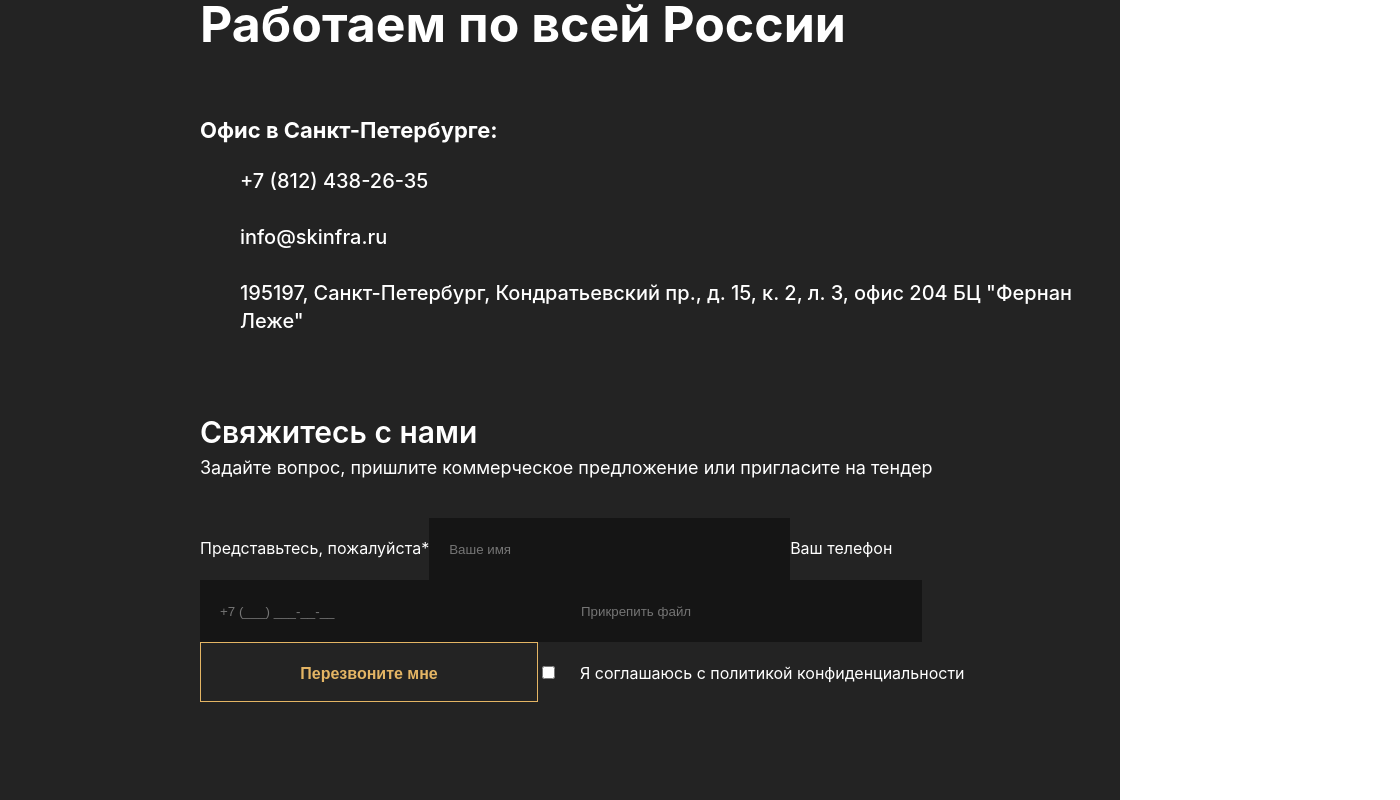
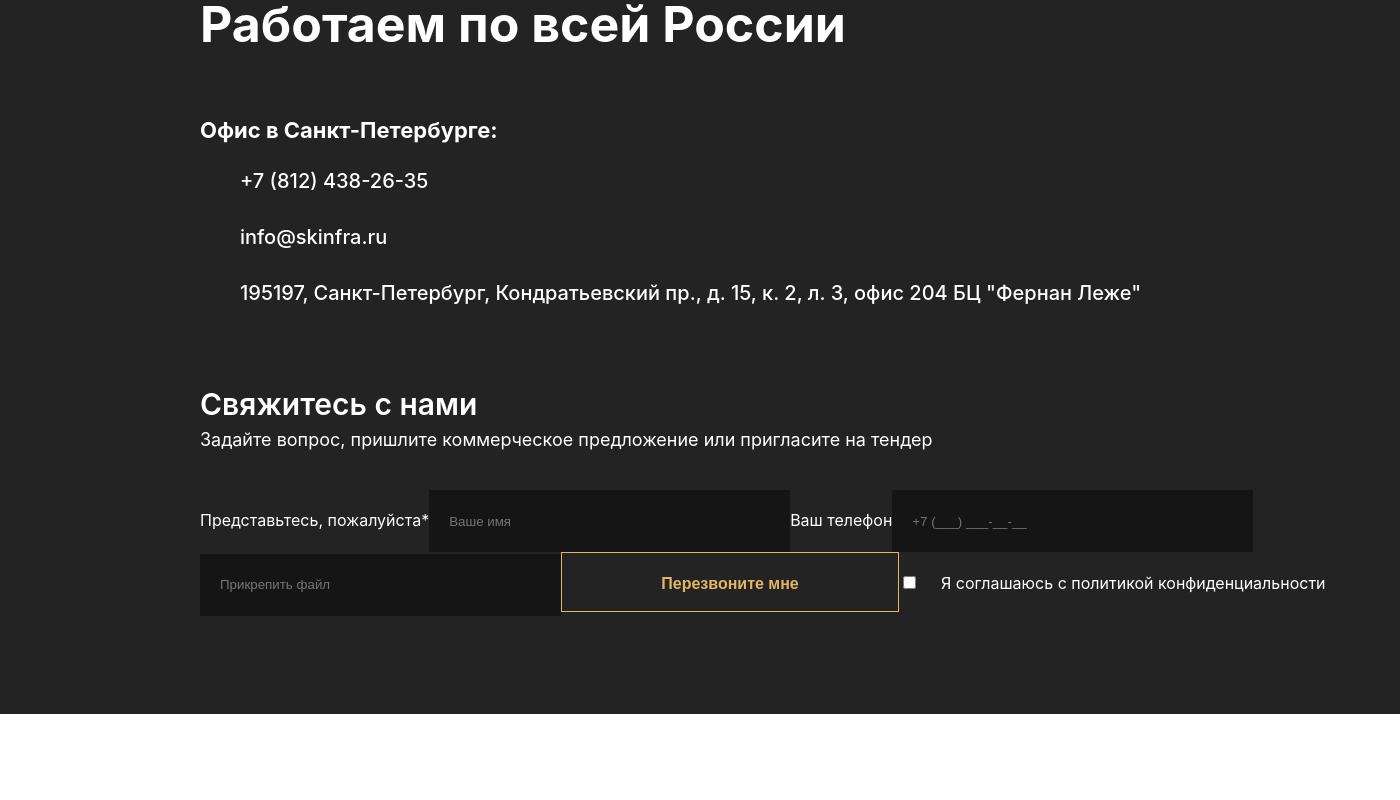
Before and after one commit to ITeam-by-GOIT/react-ptactice, a React (Create React App) app: page / in a window 1280 px wide. Shown: the part 1033-1833 px from the top of the page, 1400 px wide, since content can reach past the window. After the commit the page ends 1747 px from the top, so only its background shows below. Built offline with nearby package versions, Linux system fonts and the light colour scheme.

Commit message:
added files

```diff
--- a/src/App.css
+++ b/src/App.css
@@ -1,7 +1,7 @@
 body {
   /* color: #61dafb; */
 }
-ul {
+li {
   list-style: none;
 }
 a {
--- a/src/components/contacts/Contacts.jsx
+++ b/src/components/contacts/Contacts.jsx
@@ -1,6 +1,9 @@
 import styles from '../contacts/contacts.module.css';
+import Forma from './Forma.jsx';
+import React, { Component } from 'react';
 
-function Contacts(props) {
+export default class Contacts extends Component {
+  render() {
     return (
       <section className={styles.contactsWrapper}>
         <div className={styles.addressBlock}>
@@ -29,57 +32,10 @@ function Contacts(props) {
             Задайте вопрос, пришлите коммерческое предложение или пригласите на
             тендер
           </p>
-        <form className={styles.formFeedback}>
-          <label htmlFor="" className={styles.formLabel}>
-            Представьтесь, пожалуйста*
-            <span className={styles.formWrapper}>
-              <input
-                type="text"
-                name="user-name"
-                className={styles.formInput}
-                placeholder="Ваше имя"
-              />
-            </span>
-          </label>
-          <label htmlFor="" className={styles.formLabel}>
-            Ваш телефон
-            <span className={styles.formWrapper}>
-              <input
-                type="text"
-                name="user-phone"
-                className={styles.formInput}
-                placeholder="+7 (___) ___-__-__"
-              />
-            </span>
-          </label>
-          <label htmlFor="" className={styles.formLabel}>
-            <span className={styles.formWrapper}>
-              <input
-                type="text"
-                name="user-file"
-                className={styles.formInput}
-                placeholder="Прикрепить файл"
-              />
-            </span>
-          </label>
-          <button type="submit" className={styles.buttonCall}>
-            Перезвоните мне
-          </button>
-          <span>
-            <input
-              type="checkbox"
-              name="user-policy"
-              id="check_policy"
-              className={styles.checkbox}
-            />
-            <label htmlFor="check_policy" className={styles.labelCheck}>
-              Я соглашаюсь с политикой конфиденциальности
-            </label>
-          </span>
-        </form>
+          <Forma />
         </div>
         <div className={styles.imageBlock}></div>
       </section>
     );
   }
-export default Contacts;
+}
--- /dev/null
+++ b/src/components/contacts/Forma.jsx
@@ -0,0 +1,84 @@
+import React, { Component } from 'react';
+import styles from '../contacts/forma.module.css';
+// import PropTypes from 'prop-types';
+
+export default class Forma extends Component {
+  state = {
+    name: '',
+    number: '',
+  };
+  handleChange = e => {
+    const { name, value } = e.currentTarget;
+    this.setState({ [name]: value });
+  };
+  handleSubmit = e => {
+    e.preventDefault();
+    this.props.onSubmit(this.state);
+    this.resetForm();
+  };
+  resetForm = () => {
+    this.setState({ name: '', number: '' });
+  };
+  render() {
+    const { name, number } = this.state;
+    return (
+      <>
+        <form className={styles.formFeedback}>
+          <label htmlFor="" className={styles.formLabel}>
+            Представьтесь, пожалуйста*
+            <span className={styles.formWrapper}>
+              <input
+                onChange={this.handleChange}
+                value={name}
+                type="text"
+                name="name"
+                className={styles.formInput}
+                placeholder="Ваше имя"
+              />
+            </span>
+          </label>
+          <label htmlFor="" className={styles.formLabel}>
+            Ваш телефон
+            <span className={styles.formWrapper}>
+              <input
+                onChange={this.handleChange}
+                value={number}
+                type="tel"
+                name="number"
+                className={styles.formInput}
+                placeholder="+7 (___) ___-__-__"
+              />
+            </span>
+          </label>
+          <label htmlFor="" className={styles.formLabel}>
+            <span className={styles.formWrapper}>
+              <input
+                type="text"
+                name="file"
+                className={styles.formInput}
+                placeholder="Прикрепить файл"
+              />
+            </span>
+          </label>
+          <button type="submit" className={styles.buttonCall}>
+            Перезвоните мне
+          </button>
+          <span>
+            <input
+              type="checkbox"
+              name="user-policy"
+              id="check_policy"
+              className={styles.checkbox}
+            />
+            <label htmlFor="check_policy" className={styles.labelCheck}>
+              Я соглашаюсь с политикой конфиденциальности
+            </label>
+          </span>
+        </form>
+      </>
+    );
+  }
+  // Forma.propTypes = {
+  //     onSubmit: this.propTypes.func,
+  // }
+}
--- a/src/components/contacts/contacts.module.css
+++ b/src/components/contacts/contacts.module.css
@@ -11,7 +11,7 @@ a {
   padding-top: 150px;
   padding-left: 200px;
   padding-bottom: 98px;
-  width: 920px;
+  width: 1200px;
 }
 .mainTitle {
   color: #fff;
@@ -56,41 +56,3 @@ a {
   color: #ffffff;
   margin-bottom: 45px;
 }
-.formLabel {
-  font-weight: 400;
-  font-size: 16px;
-  line-height: 1.562;
-  color: #ffffff;
-}
-.formWrapper::placeholder {
-  font-weight: 400;
-  font-size: 14px;
-  line-height: 2.143;
-  color: #ffffff;
-}
-.formInput {
-  width: 339px;
-  height: 60px;
-  background-color: #151515;
-  border: none;
-  color: #ffffff;
-  padding-left: 20px;
-}
-.buttonCall {
-  background: #232323;
-  border: 1px solid #e4b564;
-  font-weight: 600;
-  font-size: 16px;
-  line-height: 3.75;
-  text-align: center;
-  color: #e4b564;
-  width: 338px;
-  height: 60px;
-}
-.labelCheck {
-  font-weight: 400;
-  font-size: 16px;
-  line-height: 1.563;
-  color: #ffffff;
-  margin-left: 22px;
-}
--- /dev/null
+++ b/src/components/contacts/forma.module.css
@@ -0,0 +1,38 @@
+.formLabel {
+  font-weight: 400;
+  font-size: 16px;
+  line-height: 1.562;
+  color: #ffffff;
+}
+.formWrapper::placeholder {
+  font-weight: 400;
+  font-size: 14px;
+  line-height: 2.143;
+  color: #ffffff;
+}
+.formInput {
+  width: 339px;
+  height: 60px;
+  background-color: #151515;
+  border: none;
+  color: #ffffff;
+  padding-left: 20px;
+}
+.buttonCall {
+  background: #232323;
+  border: 1px solid #e4b564;
+  font-weight: 600;
+  font-size: 16px;
+  line-height: 3.75;
+  text-align: center;
+  color: #e4b564;
+  width: 338px;
+  height: 60px;
+}
+.labelCheck {
+  font-weight: 400;
+  font-size: 16px;
+  line-height: 1.563;
+  color: #ffffff;
+  margin-left: 22px;
+}
```
Lines whose indentation alone changed are shown as unchanged.
